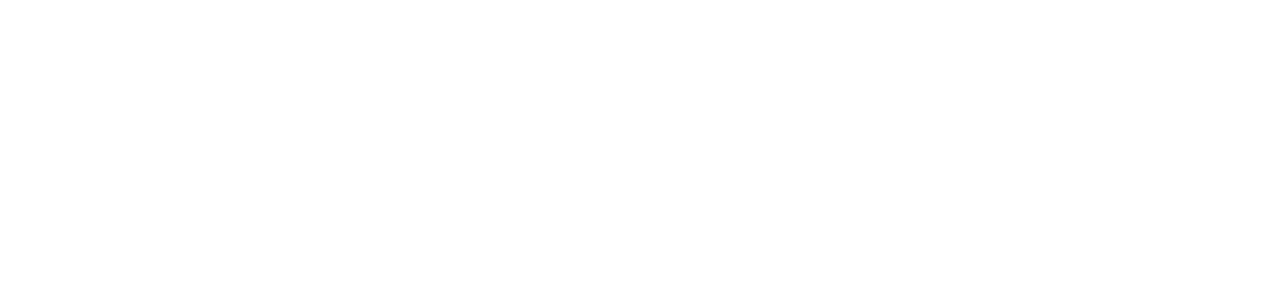
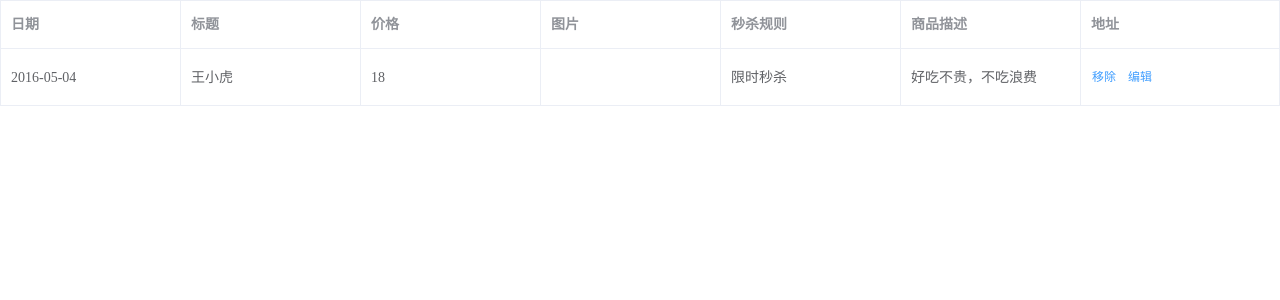
Before and after one commit to B-612-fabulous/web, a Vue app: page /indextable in a window 1280 px wide. Shown: the top 300 px of the page. Built offline with nearby package versions, Linux system fonts and the light colour scheme.

Commit message:
加一个表

```diff
--- a/src/components/index/AddCommunityVegetables.vue
+++ b/src/components/index/AddCommunityVegetables.vue
@@ -48,6 +48,7 @@
         title: '',
         price: '',
         fmImg: '',
+        unit:'500g',
         commodityDesc: '',
         isSeckill: true,
         isSeckillFlag: 1,
--- a/src/components/index/CommunityVegetables.vue
+++ b/src/components/index/CommunityVegetables.vue
@@ -6,7 +6,7 @@
         <div class="left">
           <img :src="getImgUrl(item)">
           <div class="price">
-            <span class="left">￥{{ item.price }}</span><span class="right">/{{ item.unit }}</span>
+            <span class="left">￥{{ item.price }}</span><span class="right">/500g</span>
           </div>
         </div>
         <div class="right">
--- /dev/null
+++ b/src/components/indextable/Indextable.vue
@@ -0,0 +1,91 @@
+<template>
+  <el-table
+      :data="tableData"
+      border
+      style="width: 100%">
+      <el-table-column
+        prop="createDate"
+        label="日期"
+        width="180">
+      </el-table-column>
+      <el-table-column
+        prop="title"
+        label="标题"
+        width="180">
+      </el-table-column>
+      <el-table-column
+        prop="price"
+        label="价格"
+        width="180">
+      </el-table-column>
+
+      <el-table-column
+        prop="fmImg"
+        label="图片"
+        width="180">
+      </el-table-column>
+      <el-table-column
+        prop="preferentialRules"
+        label="秒杀规则"
+        width="180">
+      </el-table-column>
+
+      <el-table-column
+        prop="commodityDesc"
+        label="商品描述"
+        width="180">
+      </el-table-column>
+
+      <el-table-column
+        prop="address"
+        label="地址">
+        <template slot-scope="scope">
+        <el-button @click="handleClick(scope.row)" type="text" size="small">移除</el-button>
+        <el-button type="text" size="small">编辑</el-button>
+      </template>
+      </el-table-column>
+    </el-table>
+</template>
+
+<script>
+export default {
+  name:"Indextable0",
+
+      data() {
+        return {
+          tableData: [ {
+            createDate: '2016-05-04',
+            title: '王小虎',
+            price:'18',
+            fmImg:' ',
+            preferentialRules:'限时秒杀',
+            commodityDesc:'好吃不贵，不吃浪费',
+            address: '上海市普陀区金沙江路 1517 弄'
+          },
+          ]
+        }
+      },
+
+  methods: {
+
+    // register() {
+    //   this.$server.userLogin(this.loginForm).then(res => {
+    //     if (res.state === 'success') { // 请求成功
+    //       if (res.code === 10000) { // 请求成功
+    //         localStorage.setItem('userInfo', JSON.stringify(res.data))
+    //         this.$router.push('/login')
+    //       } else {
+    //         this.$message.error(res.data.msg)
+    //       }
+    //     } else {
+    //       this.$message.error('系统异常')
+    //     }
+    //   })
+    // },
+
+    // jumpLogin() {
+    //   this.$router.push('/login')
+    // }
+  }
+}
+</script>
--- a/src/config.js
+++ b/src/config.js
@@ -1,4 +1,4 @@
 module.exports = {
   runtimeCompiler:false,
-  lintOnSave:false,
+  lintOnSave:false
 }
--- a/src/router.js
+++ b/src/router.js
@@ -3,6 +3,7 @@
 import Login from '@/components/login/Login'
 import Index from '@/components/index/Index'
 import Register from '@/components/register/Register'
+import Indextable from '@/components/indextable/Indextable'
 // 组件模块
 
 Vue.use(Router)
@@ -24,6 +25,11 @@
       path: '/register',
       name: 'Register',
       component: Register
+    },
+    {
+      path: '/indextable',
+      name: 'Indextable',
+      component: Indextable
     }
   ]
 })
```
